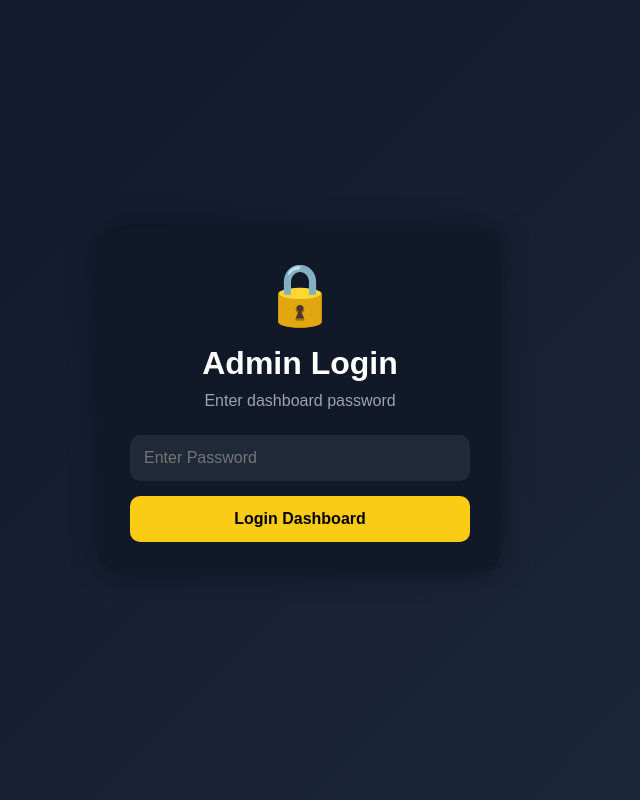
After one commit to deepak4241g/formapp, a Flask app: page /login in a window 1280 px wide. The commit adds this page. Shown: the whole page, without its empty margins (340-980 px from the left). Run offline with Flask 3, Linux system fonts and the light colour scheme.

Commit message:
Added admin login and dashboard security

```diff
--- a/app.py
+++ b/app.py
@@ -5,9 +5,12 @@ import os
 import re
 import uuid
 import logging
+from flask import session
 from datetime import datetime
 
 app = Flask(__name__)
+app.secret_key = "deepak_secure_key_2026"
+ADMIN_PASSWORD = "1234"
 
 BASE_DIR = os.path.dirname(os.path.abspath(__file__))
 DB_PATH = os.path.join(BASE_DIR, "forms.db")
@@ -62,6 +65,25 @@ def allowed_file(filename):
     allowed = {"png", "jpg", "jpeg", "webp", "gif"}
     return "." in filename and filename.rsplit(".", 1)[1].lower() in allowed
 
+
+@app.route("/login", methods=["GET", "POST"])
+def login():
+
+    error = None
+
+    if request.method == "POST":
+        password = request.form.get("password")
+
+        if password == ADMIN_PASSWORD:
+            session["logged_in"] = True
+            return redirect("/dashboard")
+
+        error = "Wrong Password!"
+
+    return render_template(
+        "login.html",
+        error=error
+    )
 
 @app.route("/")
 def index():
@@ -151,6 +173,9 @@ def submit():
 
 @app.route("/dashboard")
 def dashboard():
+    if not session.get("logged_in"):
+        return redirect("/login")
+
     conn = sqlite3.connect(DB_PATH)
     conn.row_factory = sqlite3.Row
     cur = conn.cursor()
@@ -159,6 +184,10 @@ def dashboard():
     conn.close()
     return render_template("dashboard.html", rows=rows)
 
+@app.route("/logout")
+def logout():
+   session.clear()
+   return redirect("/login")
 
 @app.route("/delete/<int:id>")
 def delete(id):
--- /dev/null
+++ b/templates/login.html
@@ -0,0 +1,121 @@
+<!DOCTYPE html>
+<html>
+<head>
+<meta charset="UTF-8">
+<meta name="viewport" content="width=device-width, initial-scale=1.0">
+<title>Admin Login</title>
+
+<style>
+*{
+margin:0;
+padding:0;
+box-sizing:border-box;
+font-family:Arial,sans-serif;
+}
+
+body{
+height:100vh;
+display:flex;
+justify-content:center;
+align-items:center;
+background:linear-gradient(135deg,#0f172a,#1e293b);
+padding:20px;
+}
+
+.card{
+width:100%;
+max-width:400px;
+background:#111827;
+padding:30px;
+border-radius:20px;
+box-shadow:0 0 30px rgba(0,0,0,.4);
+text-align:center;
+}
+
+.lock{
+font-size:60px;
+margin-bottom:15px;
+}
+
+h1{
+color:white;
+margin-bottom:10px;
+}
+
+p{
+color:#9ca3af;
+margin-bottom:25px;
+}
+
+input{
+width:100%;
+padding:14px;
+border:none;
+outline:none;
+border-radius:10px;
+background:#1f2937;
+color:white;
+margin-bottom:15px;
+font-size:16px;
+}
+
+button{
+width:100%;
+padding:14px;
+border:none;
+border-radius:10px;
+background:#facc15;
+font-size:16px;
+font-weight:bold;
+cursor:pointer;
+}
+
+button:hover{
+opacity:.9;
+}
+
+.error{
+background:#7f1d1d;
+color:white;
+padding:10px;
+border-radius:10px;
+margin-bottom:15px;
+}
+</style>
+</head>
+
+<body>
+
+<div class="card">
+
+<div class="lock">🔒</div>
+
+<h1>Admin Login</h1>
+
+<p>Enter dashboard password</p>
+
+{% if error %}
+<div class="error">
+{{ error }}
+</div>
+{% endif %}
+
+<form method="POST">
+
+<input
+type="password"
+name="password"
+placeholder="Enter Password"
+required
+>
+
+<button type="submit">
+Login Dashboard
+</button>
+
+</form>
+
+</div>
+
+</body>
+</html>
```
Also changed, not shown: templates/dashboard.html (+17 -1 lines).
